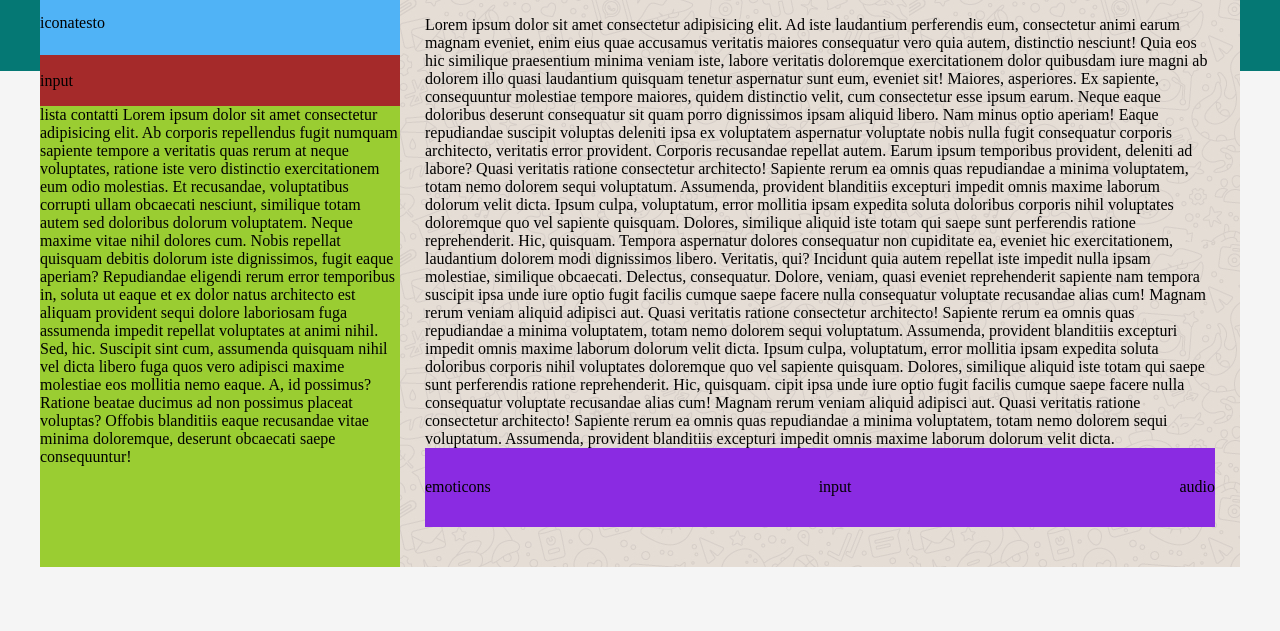
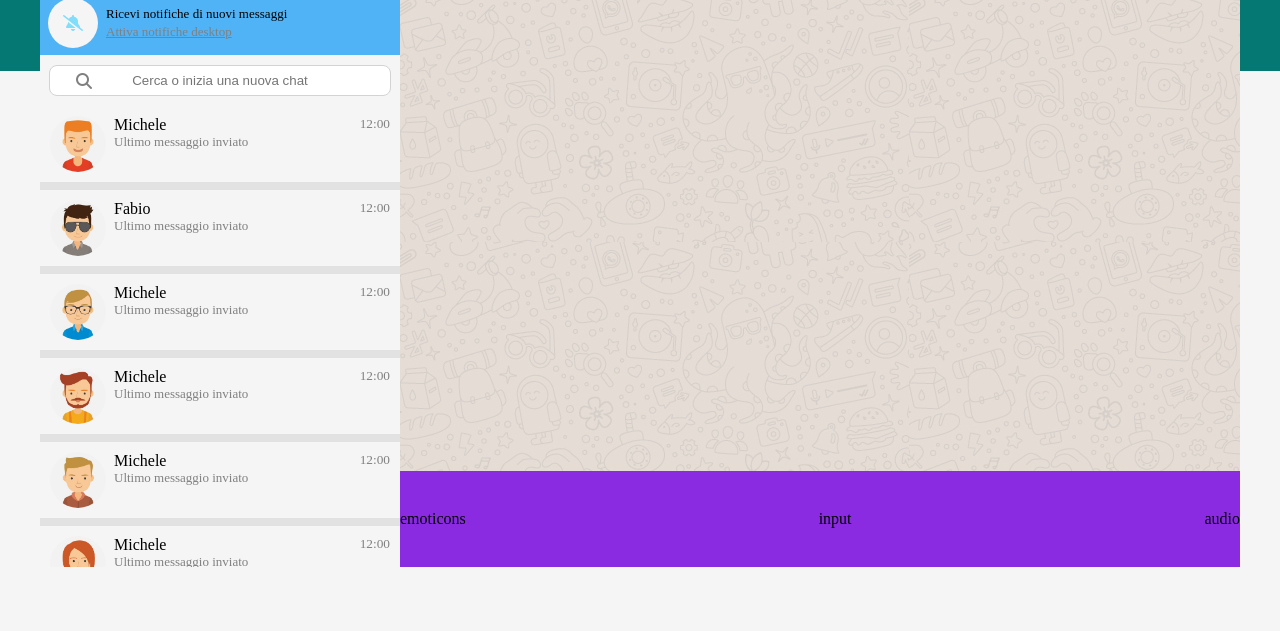
Before and after one commit to SimoneBaca/vue-boolzapp, a plain HTML site: page index.html in a window 1280 px wide. Shown: the part 169-800 px from the top of the page. Drawn offline with nearby package versions, Linux system fonts and the light colour scheme.

Commit message:
colonna contatti mil1

```diff
--- a/index.html
+++ b/index.html
@@ -12,50 +12,142 @@
         <title>Boolzapp</title>
     </head>
     <body>
-        <div id="app">
         <div class="container">
-                <div class="contact">
+
+            <div class="contact-container">
+
                 <header class="profile">
                     <div class="avatar">
-                            <div>immagine profilo</div>
+                        <div>
+                            <img
+                                src="img/avatar_io.jpg"
+                                alt=""
+                                id=""
+                                />
+                            <span class="name">Sofia</span>
+                        </div>
                         <ul class="avatar-icon">
-                                <li>icona</li>
-                                <li>icona</li>
-                                <li>icona</li>
+                            <li><i class="fa-regular fa-circle"></i></li>
+                            <li><i class="fa-solid fa-message"></i></li>
+                            <li><i class="fa-solid fa-ellipsis-vertical"></i></li>
                         </ul>
                     </div>
                     <div class="notification">
-                            <div>icona</div>
-                            <div>testo</div>
+                        <div class="bell"><i class="fa-solid fa-bell-slash"></i></div>
+                        <div>
+                            <div class="new-mes">Ricevi notifiche di nuovi
+                                messaggi</div>
+                            <div><a href="#">Attiva notifiche desktop</a></div>
+                        </div>
                     </div>
                 </header>
+                <!-- main -->
                 <main class="contact-list">
-                        <div class="search">input</div>
-                        <div class="contact-box">lista contatti
-                            Lorem ipsum dolor sit amet consectetur adipisicing
-                            elit. Ab corporis repellendus fugit numquam sapiente
-                            tempore a veritatis quas rerum at neque voluptates,
-                            ratione iste vero distinctio exercitationem eum odio
-                            molestias.
-                            Et recusandae, voluptatibus corrupti ullam obcaecati
-                            nesciunt, similique totam autem sed doloribus
-                            dolorum voluptatem. Neque maxime vitae nihil dolores
-                            cum. Nobis repellat quisquam debitis dolorum iste
-                            dignissimos, fugit eaque aperiam?
-                            Repudiandae eligendi rerum error temporibus in,
-                            soluta ut eaque et ex dolor natus architecto est
-                            aliquam provident sequi dolore laboriosam fuga
-                            assumenda impedit repellat voluptates at animi
-                            nihil. Sed, hic.
-                            Suscipit sint cum, assumenda quisquam nihil vel
-                            dicta libero fuga quos vero adipisci maxime
-                            molestiae eos mollitia nemo eaque. A, id possimus?
-                            Ratione beatae ducimus ad non possimus placeat
-                            voluptas?
-                            Offobis blanditiis eaque recusandae vitae minima
-                            doloremque, deserunt obcaecati saepe consequuntur!
+                    <div class="search">
+                        <i class="fa-solid fa-magnifying-glass"></i>
+                        <input type="text" placeholder="Cerca o inizia una nuova chat" />
+                    </div>
+                    <div class="contact-box">
+                        <div class="contact-name">
+                          <div class="contact-avatar">
+                            <img src="img/avatar_1.jpg" alt=""/>
+                            <div>
+                              <div>Michele</div>
+                              <div class="last-ms">Ultimo messaggio inviato</div>
+                            </div>
+                          </div>
+                          <div>
+                            <div class="time">12:00</div>
+                          </div>
+                        </div>
+                        <div class="contact-name">
+                          <div class="contact-avatar">
+                            <img src="img/avatar_2.jpg" alt=""/>
+                            <div>
+                              <div>Fabio</div>
+                              <div class="last-ms">Ultimo messaggio inviato</div>
+                            </div>
+                          </div>
+                          <div>
+                            <div class="time">12:00</div>
+                          </div>
+                        </div>
+                        <div class="contact-name">
+                            <div class="contact-avatar">
+                              <img src="img/avatar_3.jpg" alt=""/>
+                              <div>
+                                <div>Michele</div>
+                                <div class="last-ms">Ultimo messaggio inviato</div>
+                              </div>
+                            </div>
+                            <div>
+                              <div class="time">12:00</div>
+                            </div>
+                          </div>
+                          <div class="contact-name">
+                            <div class="contact-avatar">
+                              <img src="img/avatar_4.jpg" alt=""/>
+                              <div>
+                                <div>Michele</div>
+                                <div class="last-ms">Ultimo messaggio inviato</div>
+                              </div>
+                            </div>
+                            <div>
+                              <div class="time">12:00</div>
+                            </div>
+                          </div>
+                          <div class="contact-name">
+                            <div class="contact-avatar">
+                              <img src="img/avatar_5.jpg" alt=""/>
+                              <div>
+                                <div>Michele</div>
+                                <div class="last-ms">Ultimo messaggio inviato</div>
+                              </div>
+                            </div>
+                            <div>
+                              <div class="time">12:00</div>
+                            </div>
+                          </div>
+                          <div class="contact-name">
+                            <div class="contact-avatar">
+                              <img src="img/avatar_6.jpg" alt=""/>
+                              <div>
+                                <div>Michele</div>
+                                <div class="last-ms">Ultimo messaggio inviato</div>
+                              </div>
+                            </div>
+                            <div>
+                              <div class="time">12:00</div>
+                            </div>
+                          </div>
+                          <div class="contact-name">
+                            <div class="contact-avatar">
+                              <img src="img/avatar_7.jpg" alt=""/>
+                              <div>
+                                <div>Michele</div>
+                                <div class="last-ms">Ultimo messaggio inviato</div>
+                              </div>
+                            </div>
+                            <div>
+                              <div class="time">12:00</div>
+                            </div>
+                          </div>
+                          <div class="contact-name">
+                            <div class="contact-avatar">
+                              <img src="img/avatar_8.jpg" alt=""/>
+                              <div>
+                                <div>Michele</div>
+                                <div class="last-ms">Ultimo messaggio inviato</div>
+                              </div>
+                            </div>
+                            <div>
+                              <div class="time">12:00</div>
+                            </div>
+                          </div>
+                      </div>
                     </main>
                   </div>
+                  <!-- Colonnan di destra  -->
                   <div class="chat">
                     <header class="profile-chat">
                       <div>avatar nome</div>
@@ -65,69 +157,10 @@
                         <li>icona</li>
                       </ul>
                     </header>
-                        <main class="chat-box">
-                            Lorem ipsum dolor sit amet consectetur adipisicing
-                            elit. Ad iste laudantium perferendis eum,
-                            consectetur animi earum magnam eveniet, enim eius
-                            quae accusamus veritatis maiores consequatur vero
-                            quia autem, distinctio nesciunt!
-                            Quia eos hic similique praesentium minima veniam
-                            iste, labore veritatis doloremque exercitationem
-                            dolor quibusdam iure magni ab dolorem illo quasi
-                            laudantium quisquam tenetur aspernatur sunt eum,
-                            eveniet sit! Maiores, asperiores.
-                            Ex sapiente, consequuntur molestiae tempore maiores,
-                            quidem distinctio velit, cum consectetur esse ipsum
-                            earum. Neque eaque doloribus deserunt consequatur
-                            sit quam porro dignissimos ipsam aliquid libero. Nam
-                            minus optio aperiam!
-                            Eaque repudiandae suscipit voluptas deleniti ipsa ex
-                            voluptatem aspernatur voluptate nobis nulla fugit
-                            consequatur corporis architecto, veritatis error
-                            provident. Corporis recusandae repellat autem. Earum
-                            ipsum temporibus provident, deleniti ad labore?
-                            Quasi veritatis ratione consectetur architecto!
-                            Sapiente rerum ea omnis quas repudiandae a minima
-                            voluptatem, totam nemo dolorem sequi voluptatum.
-                            Assumenda, provident blanditiis excepturi impedit
-                            omnis maxime laborum dolorum velit dicta.
-                            Ipsum culpa, voluptatum, error mollitia ipsam
-                            expedita soluta doloribus corporis nihil voluptates
-                            doloremque quo vel sapiente quisquam. Dolores,
-                            similique aliquid iste totam qui saepe sunt
-                            perferendis ratione reprehenderit. Hic, quisquam.
-                            Tempora aspernatur dolores consequatur non
-                            cupiditate ea, eveniet hic exercitationem,
-                            laudantium dolorem modi dignissimos libero.
-                            Veritatis, qui? Incidunt quia autem repellat iste
-                            impedit nulla ipsam molestiae, similique obcaecati.
-                            Delectus, consequatur.
-                            Dolore, veniam, quasi eveniet reprehenderit sapiente
-                            nam tempora suscipit ipsa unde iure optio fugit
-                            facilis cumque saepe facere nulla consequatur
-                            voluptate recusandae alias cum! Magnam rerum veniam
-                            aliquid adipisci aut.
-                            Quasi veritatis ratione consectetur architecto!
-                            Sapiente rerum ea omnis quas repudiandae a minima
-                            voluptatem, totam nemo dolorem sequi voluptatum.
-                            Assumenda, provident blanditiis excepturi impedit
-                            omnis maxime laborum dolorum velit dicta.
-                            Ipsum culpa, voluptatum, error mollitia ipsam
-                            expedita soluta doloribus corporis nihil voluptates
-                            doloremque quo vel sapiente quisquam. Dolores,
-                            similique aliquid iste totam qui saepe sunt
-                            perferendis ratione reprehenderit. Hic, quisquam.
-                            cipit ipsa unde iure optio fugit facilis cumque
-                            saepe facere nulla consequatur voluptate recusandae
-                            alias cum! Magnam rerum veniam aliquid adipisci aut.
-                            Quasi veritatis ratione consectetur architecto!
-                            Sapiente rerum ea omnis quas repudiandae a minima
-                            voluptatem, totam nemo dolorem sequi voluptatum.
-                            Assumenda, provident blanditiis excepturi impedit
-                            omnis maxime laborum dolorum velit dicta.
+                    <main class="chat-box"></main>
                     <footer class="input-chat">
                       <div>emoticons</div>
-                                <div>input </div>
+                      <div>input</div>
                       <div>audio</div>
                     </footer>
                   </div>
--- a/style.css
+++ b/style.css
@@ -1,83 +1,181 @@
-*{
+* {
     margin: 0;
     padding: 0;
     box-sizing: border-box;
 
 }
-body{
-    background: linear-gradient(to bottom,rgb(5, 120, 116) 30%,whitesmoke 30% 70%);
+
+body {
+    background: linear-gradient(to bottom, rgb(5, 120, 116) 30%, whitesmoke 30% 70%);
     height: 100vh;
     width: 100%;
     display: flex;
     justify-content: center;
     align-items: center;
 }
-.container{
+
+.container {
     margin-top: 2rem;
     width: 75rem;
     height: 40rem;
-    background-color: red;
     display: flex;
 }
-li{
+
+li {
     list-style: none;
 }
-.contact{
+
+img {
+    width: 3.5rem;
+    height: 3.5rem;
+    border-radius: 50%;
+}
+
+.contact-container {
     width: 30%;
     height: 100%;
-    background-color: white;
     display: flex;
     flex-direction: column;
 }
-.profile{
+
+.profile {
     width: 100%;
     height: 20%;
     flex-shrink: 0;
 }
-.avatar{
+
+.avatar {
     display: flex;
-    background-color: pink;
     width: 100%;
     height: 50%;
     justify-content: space-between;
     align-items: center;
+    padding: 0.5rem;
+    background-color: whitesmoke;
+
 }
-.avatar-icon{
+
+.avatar-icon {
     display: flex;
+    align-items: center;
 }
-.notification{
+
+.avatar-icon li {
+    margin: 0.5rem;
+    font-size: 1.5rem;
+    color: lightgrey;
+    cursor: pointer;
+}
+
+
+.name {
+    vertical-align: middle;
+
+}
+
+.name {
+    font-weight: bold;
+
+}
+
+.notification {
     width: 100%;
     height: 50%;
     display: flex;
     background-color: rgb(80, 179, 246);
     display: flex;
     align-items: center;
+    padding: 0.5rem;
 }
 
+.bell {
+    width: 50px;
+    height: 50px;
+    display: flex;
+    align-items: center;
+    justify-content: center;
+    background-color: whitesmoke;
+    border-radius: 50%;
+    color: rgb(128, 222, 251);
+    margin-right: 0.5rem;
+    cursor: pointer;
+}
 
-.contact-list{
+.new-mes {
+    font-size: small;
+}
+
+.notification a {
+    color: grey;
+    font-size: small;
+}
+
+.contact-list {
     width: 100%;
     height: calc(100% - 20%);
 }
-.search{
+
+.search {
     width: 100%;
     height: 10%;
-    background-color: brown;
     display: flex;
     align-items: center;
+    justify-content: center;
+    position: relative;
+    background-color: whitesmoke;
 }
-.contact-box{
+
+.fa-magnifying-glass {
+    color: grey;
+    position: absolute;
+    left: 10%;
+}
+
+[type="text"] {
+    width: 95%;
+    height: 60%;
+    text-align: center;
+    border: 1px solid lightgray;
+    border-radius: 0.5rem;
+}
+
+.contact-box {
     height: calc(100% - 10%);
     flex-grow: 1;
     width: 100%;
     overflow-y: auto;
-    background-color: yellowgreen;
+    display: flex;
+    flex-direction: column;
+}
+
+.contact-name {
+    display: flex;
+    justify-content: space-between;
+    border-bottom: 0.5rem solid rgb(226, 226, 226);
+    padding: 10px;
+}
+
+.contact-avatar {
+    display: flex;
+}
+
+.contact-avatar>img {
+    margin-right: 0.5rem
+}
+
+.last-ms {
+    font-size: small;
+    color: gray;
+}
+
+.time {
+    font-size: smaller;
+    color: grey;
 }
 
 
-
 /* Colonna di destra chat */
-.chat{
+.chat {
     width: 70%;
     height: 100%;
     background-color: blue;
@@ -85,7 +183,7 @@ li{
     flex-direction: column;
 }
 
-.profile-chat{
+.profile-chat {
     width: 100%;
     height: 10%;
     background-color: gold;
@@ -94,17 +192,20 @@ li{
     align-items: center;
     justify-content: space-between;
 }
-.chat-icon{
+
+.chat-icon {
     display: flex;
 }
-.chat-box{
+
+.chat-box {
     width: 100%;
     flex-grow: 1;
     background-image: url(./img/mine.jpg);
     padding: 1.5625rem;
     overflow-y: auto;
 }
-.input-chat{
+
+.input-chat {
     width: 100%;
     height: 15%;
     background-color: blueviolet;
```
Lines whose indentation alone changed are shown as unchanged.
